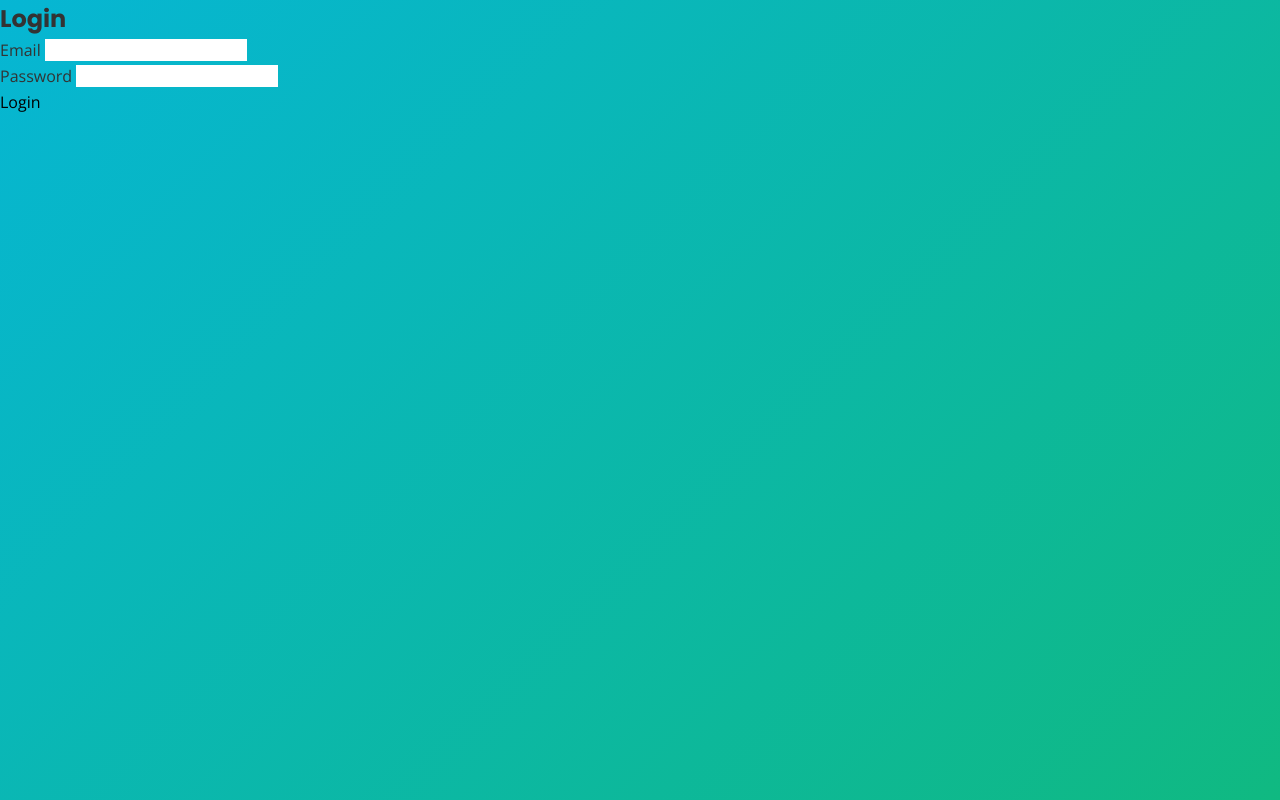
After one commit to notjustsomesmalltowngirl/sayIt, a Flask app: template sayit_playground_api/templates/login.html in a window 1280 px wide. The commit adds this page. Run offline with Flask 3, Linux system fonts and the light colour scheme; the template is opened without the code that fills it, so the values that code supplies are empty.

Commit message:
add login.html, API docs page, regsister.html

```diff
--- /dev/null
+++ b/sayit_playground_api/static/styles/abstract/_vars.scss
@@ -0,0 +1,24 @@
+:root {
+  --space-xs: 0.5rem;
+  --space-sm: 1rem;
+  --space-md: 1.5rem;
+  --space-lg: 2rem;
+  --space-xl: 2.5rem;
+  --space-2xl: 3rem;
+  --space-3xl: 4rem;
+  --space-4xl: 5rem;
+
+  --font-primary: "Open sans", sans-serif;
+  --font-heading: "poppins", sans-serif;
+}
+:root {
+  --gradient-color1: #06b6d4;
+  --gradient-color2: #10b981;
+  --header-color1: #0f766e;
+  --header-color2: #0d9488;
+  --accent-colors: #06b6d4;
+  --main-text-color: #333;
+  --bg1: #f0fdfa;
+  --bg2: #ccfbf1;
+  --bg3: #a7f3d0;
+}
--- /dev/null
+++ b/sayit_playground_api/static/styles/base/_base.scss
@@ -0,0 +1,56 @@
+html {
+  scroll-behavior: smooth;
+}
+
+body {
+  line-height: 1.6;
+  font-family: var(--font-primary);
+  -webkit-font-smoothing: antialiased;
+  -moz-osx-font-smoothing: grayscale;
+  color: var(--main-text-color);
+  background: linear-gradient(
+    135deg,
+    var(--gradient-color1),
+    var(--gradient-color2)
+  );
+  min-height: 100vh;
+  overflow-x: hidden;
+  position: relative;
+}
+
+img {
+  max-width: 100%;
+  height: auto;
+  display: block;
+}
+
+a {
+  text-decoration: none;
+}
+
+li {
+  list-style: none;
+}
+
+button {
+  cursor: pointer;
+  border: none;
+  background: none;
+}
+h1,
+h2,
+h3,
+h4,
+h5,
+h6 {
+  font-family: var(--font-heading);
+}
+input,
+button,
+textarea,
+select {
+  outline: none;
+  border: none;
+  font-family: inherit;
+  font-size: inherit;
+}
--- /dev/null
+++ b/sayit_playground_api/static/styles/main.css
@@ -0,0 +1,104 @@
+:root {
+  --space-xs: 0.5rem;
+  --space-sm: 1rem;
+  --space-md: 1.5rem;
+  --space-lg: 2rem;
+  --space-xl: 2.5rem;
+  --space-2xl: 3rem;
+  --space-3xl: 4rem;
+  --space-4xl: 5rem;
+  --font-primary: "Open sans", sans-serif;
+  --font-heading: "poppins", sans-serif;
+}
+
+:root {
+  --gradient-color1: #06b6d4;
+  --gradient-color2: #10b981;
+  --header-color1: #0f766e;
+  --header-color2: #0d9488;
+  --accent-colors: #06b6d4;
+  --main-text-color: #333;
+  --bg1: #f0fdfa;
+  --bg2: #ccfbf1;
+  --bg3: #a7f3d0;
+}
+
+*,
+*::after,
+*::before {
+  margin: 0;
+  padding: 0;
+  box-sizing: border-box;
+}
+
+input,
+button,
+textarea,
+select {
+  font-family: inherit;
+}
+
+p,
+h1,
+h2,
+h3,
+h4,
+h5,
+h6 {
+  overflow-wrap: break-word;
+}
+
+html {
+  scroll-behavior: smooth;
+}
+
+body {
+  line-height: 1.6;
+  font-family: var(--font-primary);
+  -webkit-font-smoothing: antialiased;
+  -moz-osx-font-smoothing: grayscale;
+  color: var(--main-text-color);
+  background: linear-gradient(135deg, var(--gradient-color1), var(--gradient-color2));
+  min-height: 100vh;
+  overflow-x: hidden;
+  position: relative;
+}
+
+img {
+  max-width: 100%;
+  height: auto;
+  display: block;
+}
+
+a {
+  text-decoration: none;
+}
+
+li {
+  list-style: none;
+}
+
+button {
+  cursor: pointer;
+  border: none;
+  background: none;
+}
+
+h1,
+h2,
+h3,
+h4,
+h5,
+h6 {
+  font-family: var(--font-heading);
+}
+
+input,
+button,
+textarea,
+select {
+  outline: none;
+  border: none;
+  font-family: inherit;
+  font-size: inherit;
+}/*# sourceMappingURL=main.css.map */
--- /dev/null
+++ b/sayit_playground_api/templates/login.html
@@ -0,0 +1,48 @@
+<!DOCTYPE html>
+<html lang="en">
+  <head>
+    <meta charset="UTF-8" />
+    <meta name="viewport" content="width=device-width, initial-scale=1.0" />
+    <link rel="stylesheet" href="../static/styles/main.css" />
+    <link rel="preconnect" href="https://fonts.googleapis.com" />
+    <link rel="preconnect" href="https://fonts.gstatic.com" crossorigin />
+    <link
+      href="https://fonts.googleapis.com/css2?family=Open+Sans:ital,wght@0,300..800;1,300..800&family=Poppins:ital,wght@0,100;0,200;0,300;0,400;0,500;0,600;0,700;0,800;0,900;1,100;1,200;1,300;1,400;1,500;1,600;1,700;1,800;1,900&display=swap"
+      rel="stylesheet"
+    />
+
+    <title>sayIt Playground API | Login Form</title>
+  </head>
+  <body>
+    <div class="auth">
+      <form
+        id="login-form"
+        class="auth__form auth__form--login visibility-hidden"
+      >
+        <h2 class="auth__title">Login</h2>
+
+        <div class="form-group">
+          <label for="login-email" class="form-group__label">Email</label>
+          <input
+            type="email"
+            id="login-email"
+            class="form-group__input"
+            required
+          />
+        </div>
+
+        <div class="form-group">
+          <label for="login-password" class="form-group__label">Password</label>
+          <input
+            type="password"
+            id="login-password"
+            class="form-group__input"
+            required
+          />
+        </div>
+
+        <button type="submit" class="auth__submit-btn">Login</button>
+      </form>
+    </div>
+  </body>
+</html>
--- a/templates/index.html
+++ b/templates/index.html
@@ -113,7 +113,7 @@
       </main>
 
       <!-- Logged in state (hidden by default) -->
-{% else %}
+      {% else %}
       <div class="page-container">
         <section class="welcome-section">
           <div class="hero-image">👋</div>
@@ -124,7 +124,8 @@
           </h1>
 
           <p class="welcome-section__subtitle subtitle">
-Ready to say it your way?          </p>
+            Ready to say it your way?
+          </p>
 
           <nav class="nav-buttons">
             <a href="{{url_for('goto_discussions')}}" class="nav-button btn"
```
Also changed, not shown: sayit_playground_api/static/styles/main.scss (added, +12 -0 lines), sayit_playground_api/templates/index.html (+69 -7 lines), sayit_playground_api/templates/pending_suggests.html (added, +16 -0 lines), sayit_playground_api/templates/regster.html (added, +63 -0 lines), sayit_playground_api/static/styles/components/_btns.scss (added), sayit_playground_api/static/styles/components/_forms.scss (added), sayit_playground_api/static/styles/layouts/_hero.scss (added), sayit_playground_api/static/styles/layouts/_main.scss (added), 1 other file.
